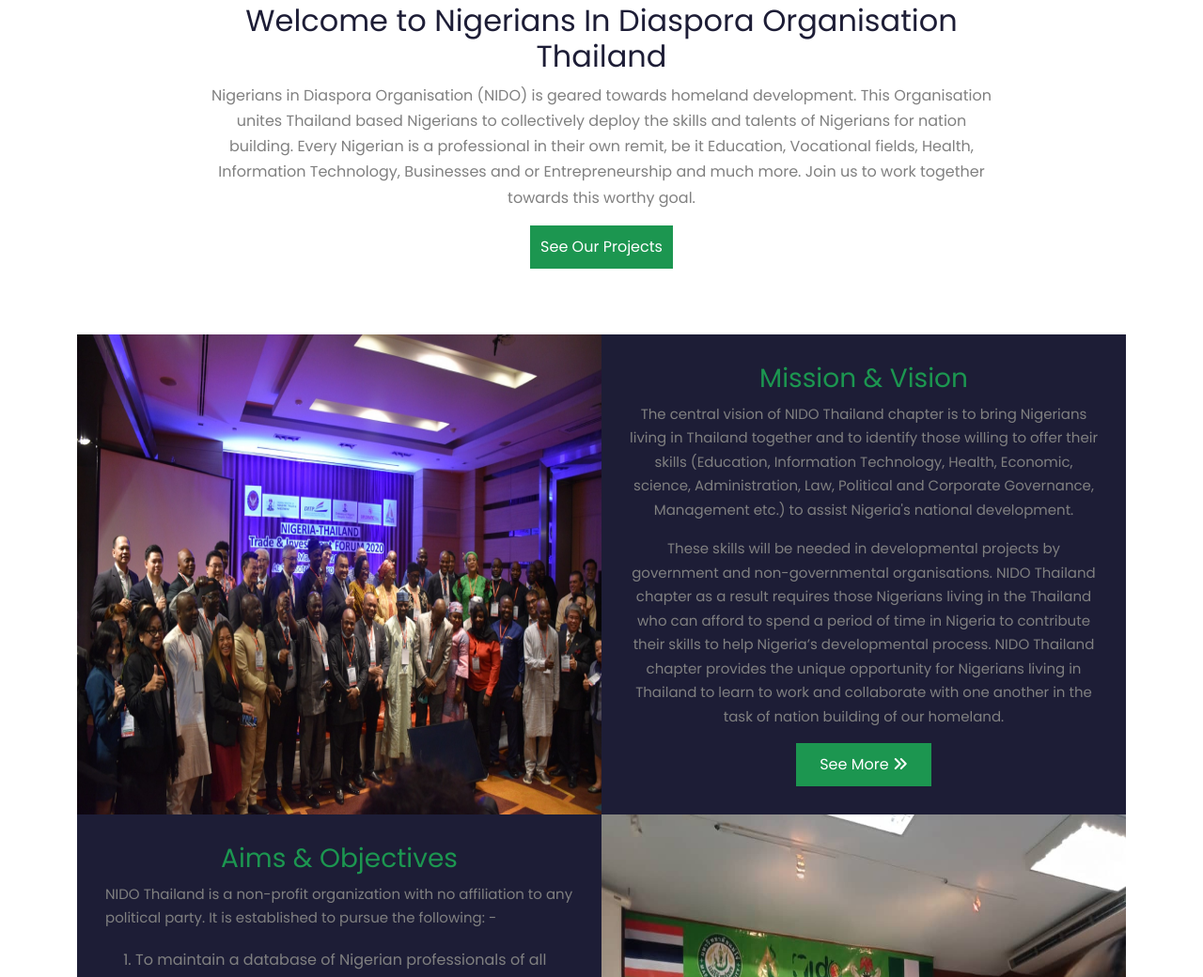
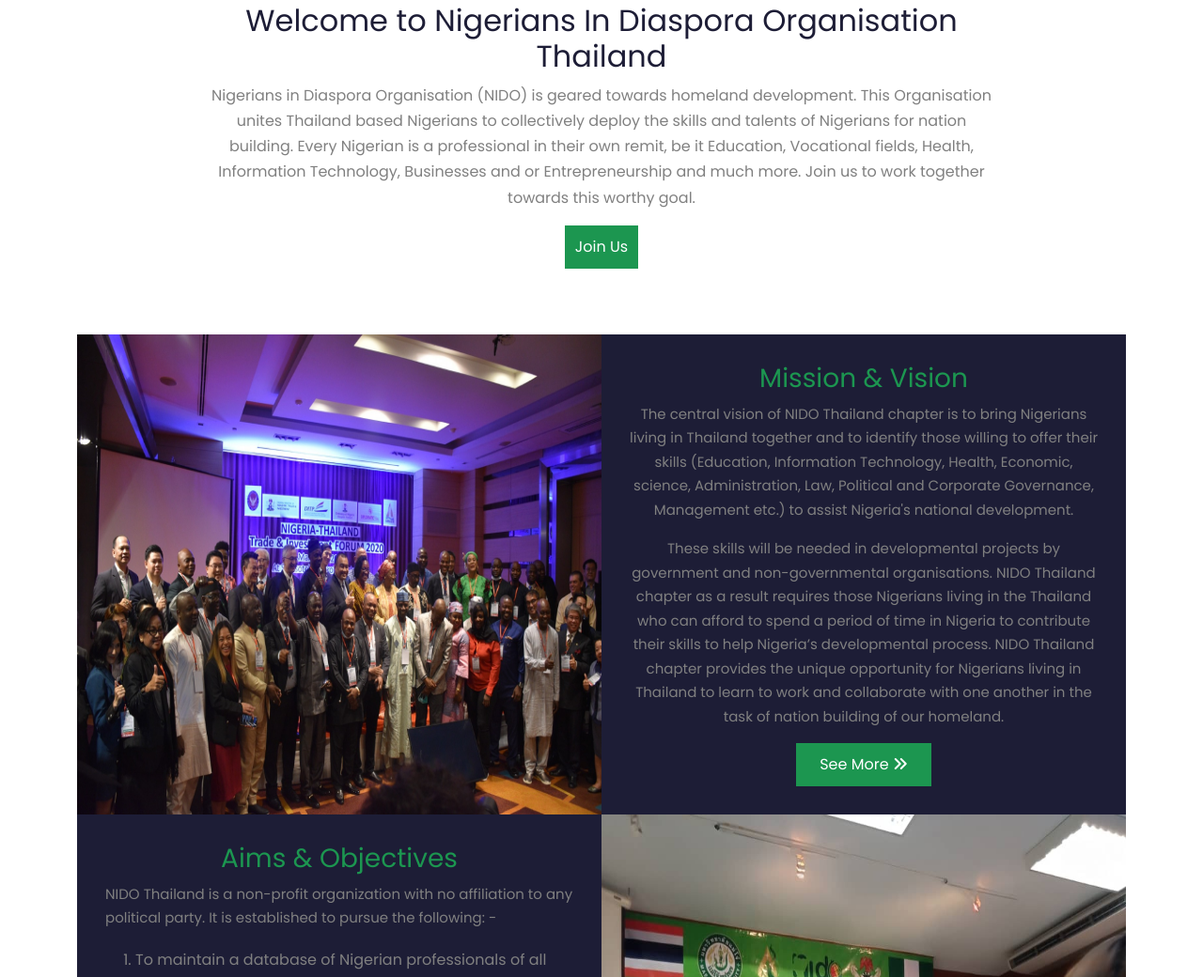
Before and after one commit to David-Orizu31/nido-thailand, a plain HTML site: page index.html in a window 1280 px wide. Shown: the part 678-1718 px from the top of the page at 94% size. Drawn offline with Linux system fonts and the light colour scheme.

Commit message:
Update index.html

```diff
--- a/index.html
+++ b/index.html
@@ -151,7 +151,7 @@
          <h2 class="text-center">Welcome to Nigerians In Diaspora Organisation Thailand</h2>
          <p class="text-center">Nigerians in Diaspora Organisation (NIDO) is geared towards homeland development. This Organisation unites Thailand based Nigerians to collectively deploy the skills and talents of Nigerians for nation building. Every Nigerian is a professional in their own remit, be it Education, Vocational fields, Health, Information Technology, Businesses and or Entrepreneurship and much more. Join us to work together towards this worthy goal.</p>
          <div align="center">
-         <a href="#" class="btn btn-memform text-white">See Our Projects</a>
+         <a href="#" class="btn btn-memform text-white">Join Us</a>
         </div>
         </div>
 
```
